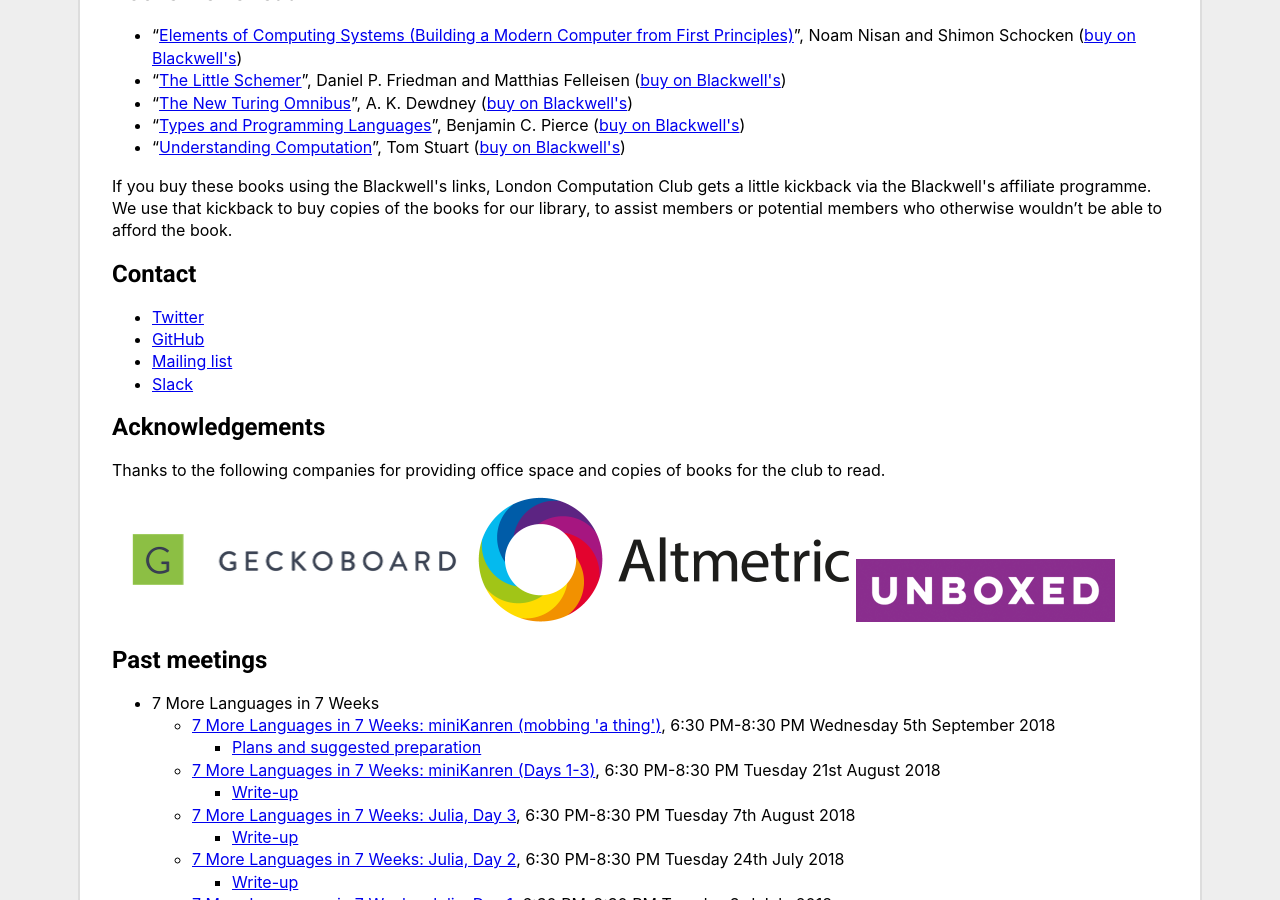
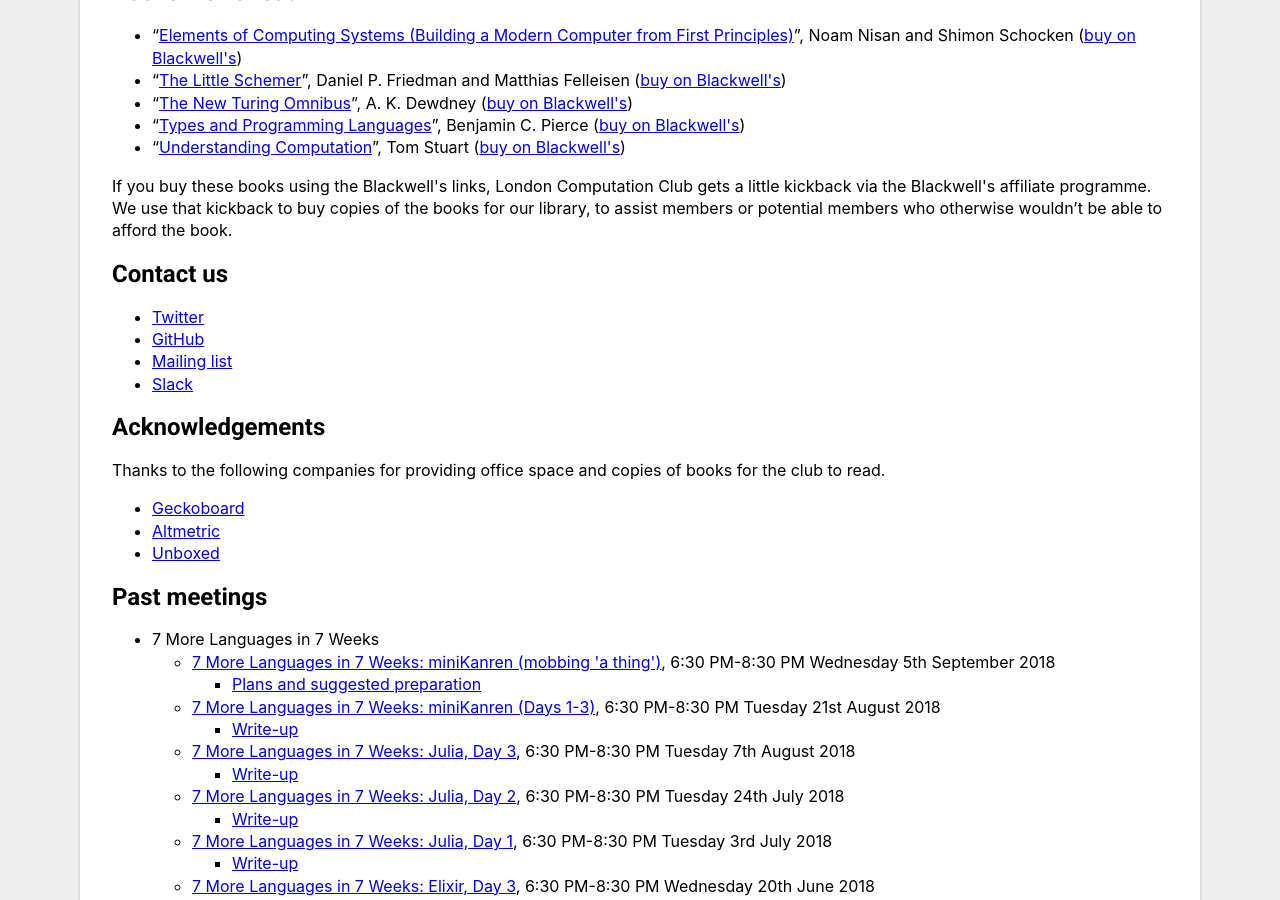
Before and after one commit to computationclub/computationclub.github.io, a Jekyll site: the page built from index.html, in a window 1280 px wide and 900 px high, scrolled down 1202 px. Built offline with Jekyll 4.4.1, drawn with Linux system fonts in a browser that asks for light colours.

Commit message:
Replace company logos with text names

```diff
--- a/index.html
+++ b/index.html
@@ -87,7 +87,7 @@
 </section>
 
 <section id="contact">
-  <h2>Contact</h2>
+  <h2>Contact us</h2>
 
   <ul>
     <li><a href="https://twitter.com/computationclub">Twitter</a></li>
@@ -102,11 +102,11 @@
 
   <p>Thanks to the following companies for providing office space and copies of books for the club to read.</p>
 
-  <p>
-    <a href="https://www.geckoboard.com/"><img src="/images/geckoboard.png" alt="Geckoboard" width="360" height="125"></a>
-    <a href="https://www.altmetric.com"><img src="/images/altmetric.png" alt="Altmetric" width="375" height="125"></a>
-    <a href="https://www.unboxed.co"><img src="/images/unboxed.png" alt="Unboxed" width="259" height="63"></a>
-  </p>
+  <ul>
+    <li><a href="https://www.geckoboard.com/">Geckoboard</a></li>
+    <li><a href="https://www.altmetric.com">Altmetric</a></li>
+    <li><a href="https://www.unboxed.co">Unboxed</a></li>
+  </ul>
 </section>
 
 <section id="past-meetings">
```
